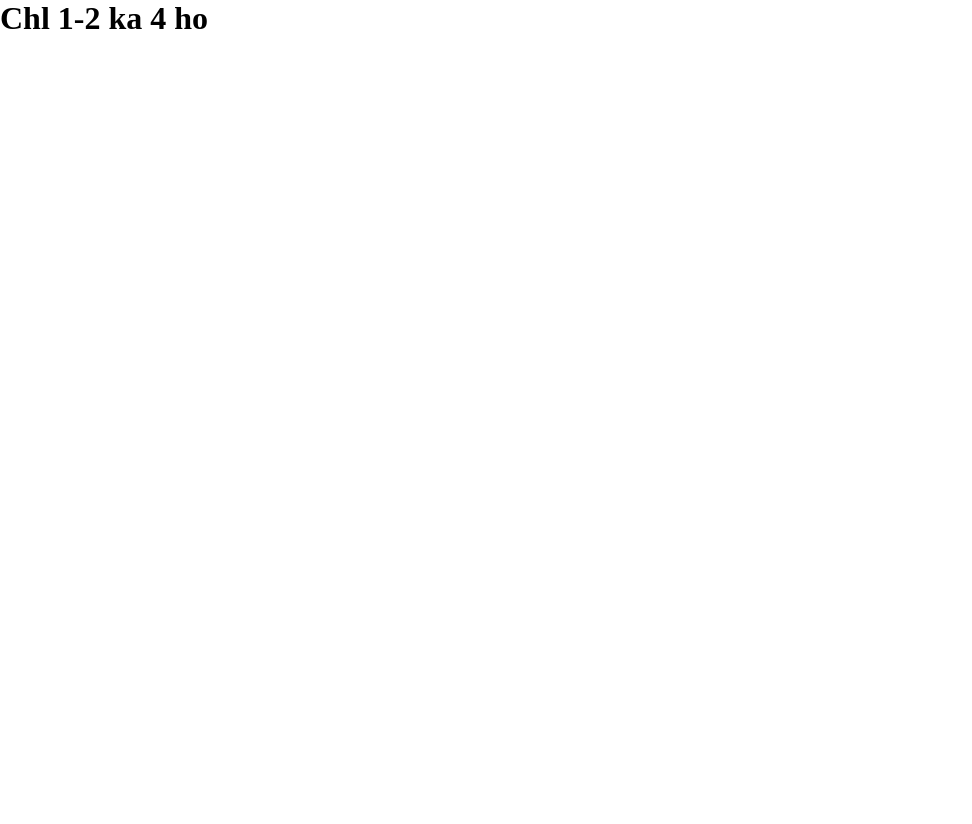
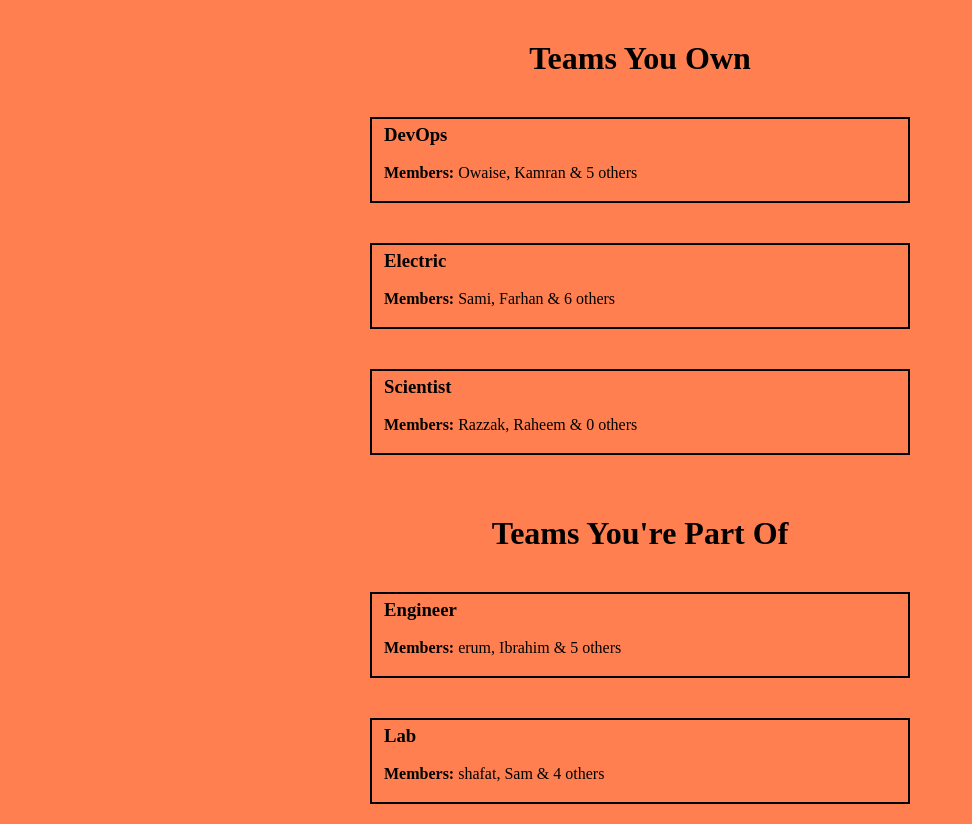
Before and after one commit to abdulsami-2001/meeting-scheduler-app, a React (Create React App) app: page /teams in a window 1280 px wide. Shown: the whole page, without its empty margins (0-972 px from the left). Before the commit the page ends 800 px from the top, so only its background shows below. Built offline with nearby package versions, Linux system fonts and the light colour scheme.

Commit message:
Some functionalities added

```diff
--- /dev/null
+++ b/src/Components/Team Comp/TeamInfo.component.jsx
@@ -0,0 +1,16 @@
+import React from 'react'
+import Styles from './TeamInfo.module.css'
+
+const TeamInfo = (props) => {
+    let {teamName,members} = props
+    return (
+        <div className={Styles.parentCont}>
+            <h3>{teamName}</h3>
+            <br />
+            <b>Members: </b>
+            {(members.length >= 2) ? ( <span>{members[0]}, {members[1]} & {(members.length) - 2} others</span> ) : ( <span>he</span> )}
+        </div>
+    )
+}
+
+export default TeamInfo
--- /dev/null
+++ b/src/Components/Team Comp/TeamInfo.module.css
@@ -0,0 +1,13 @@
+*{
+    margin: 0px;
+    padding: 0px;
+    z-index: 0px;
+}
+
+.parentCont{
+    padding: 5px 12px 5px 12px;
+    border: 2px solid black;
+    width: 40vw;
+    height: 72px;
+    margin: 20px;
+}
--- a/src/Components/Team Comp/Teams.component.jsx
+++ b/src/Components/Team Comp/Teams.component.jsx
@@ -1,9 +1,24 @@
 import React from 'react'
-
+import TeamInfo from './TeamInfo.component'
+import Styles from './Teams.module.css'
 const Team = ({UserData}) => {
     return (UserData.map(({isLoggedIn})=>{
-        if(isLoggedIn){
-            return <h1 key="4856" >Bhai Londa Login ha</h1>
+        if(true){
+            return(
+                <div className={Styles.parentCont}>
+                    <h1 style={{marginTop:"40px",   marginBottom:"20px" }} >Teams You Own</h1>
+                    <TeamInfo teamName="DevOps" members={["Owaise", "Kamran", "Akram", "Arhan", "Aadrish", "Sufyan", "Erum"]} />
+                    <TeamInfo teamName="Electric" members={["Sami",  "Farhan", "Majid", "Akram", "Arhan", "Aadrish", "Sufyan", "Erum"]} />
+                    <TeamInfo teamName="Scientist" members={["Razzak",  "Raheem"]} />
+
+                    <h1 style={{marginTop:"40px", marginBottom:"20px" }} >Teams You're Part Of</h1>
+
+                    <TeamInfo teamName="Engineer" members={["erum",  "Ibrahim", "Majid", "Akram",  "Ashraf", "Sufyan", "Erum"]} />
+                    <TeamInfo teamName="Lab" members={["shafat",  "Sam", "Majid",  "Aadrish", "Sufyan", "Erum"]} />
+
+
+                </div>
+            )
         }else{
             return <h1 key="7978">Chl 1-2 ka 4 ho</h1>
         }
--- a/src/Components/Team Comp/Teams.module.css
+++ b/src/Components/Team Comp/Teams.module.css
@@ -0,0 +1,15 @@
+*{
+    margin: 0px;
+    padding: 0px;
+    z-index: 0px;
+}
+
+
+.parentCont{
+    display: flex;
+    flex-direction: column;
+    justify-content: center;
+    align-items: center;
+    background-color: coral;
+    min-height: 100vh;
+}
```
Also changed, not shown: src/Components/Meeting Comp/MeetingApp.component.jsx (indentation only).
